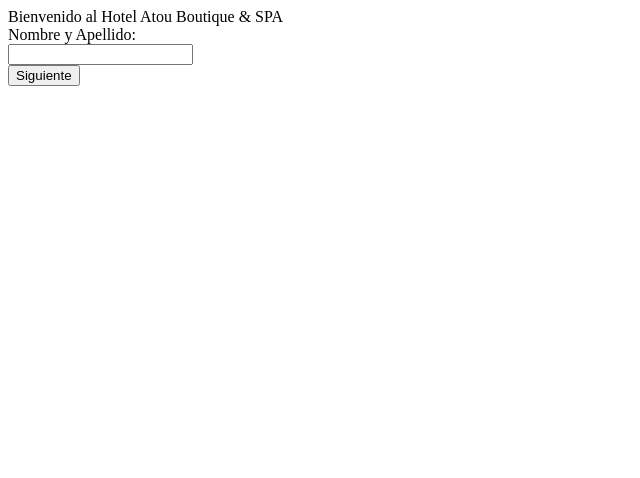
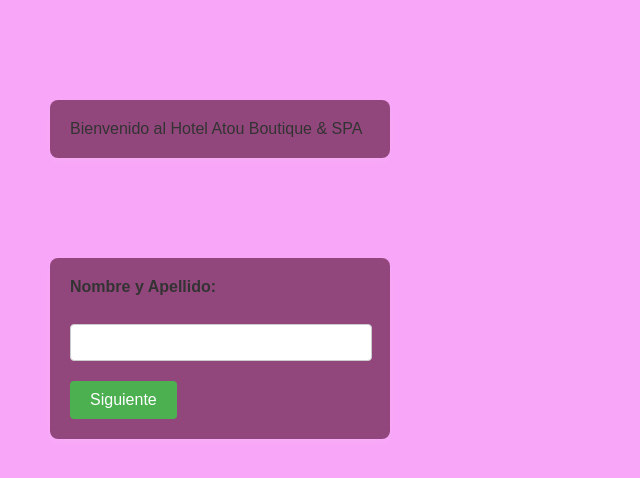
Before and after one commit to tatiana-lanza/hotel-Atou-Boutique-Spa, a plain HTML site: page index.html in a window 1280 px wide. Shown: the whole page, without its empty margins (0-640 px from the left). Drawn offline with Linux system fonts and the light colour scheme.

Commit message:
Modificacion del codigo

```diff
--- a/index.html
+++ b/index.html
@@ -4,6 +4,7 @@
     <meta charset="UTF-8">
     <meta name="viewport" content="width=device-width, initial-scale=1.0">
     <title>Hotel Atou Boutique & SPA</title>
+    <link rel="stylesheet" href="styles.css">
 </head>
 <body>
     <div id="mensaje"></div>
--- a/main.js
+++ b/main.js
@@ -1,64 +1,96 @@
 let habitacionesDisponibles = ["Standar", "Deluxe", "Suite"];
+let desayunos = ["continental", "americano"];
+
 function Reserva(nombre, mes, habitacion, desayuno) {
     this.nombre = nombre;
     this.mes = mes;
     this.habitacion = habitacion;
     this.desayuno = desayuno;
 }
+
 function validarMes(mes) {
     return !isNaN(mes) && mes >= 5;
 }
+
 function validarHabitacion(habitacion) {
     return habitacionesDisponibles.map(function (item) {
         return item.toLowerCase();
     }).includes(habitacion.toLowerCase());
 }
+
 function mostrarMensaje(mensaje) {
     document.getElementById("mensaje").innerText = mensaje;
 }
+
 function iniciarReserva() {
     mostrarMensaje("Bienvenido al Hotel Atou Boutique & SPA");
     document.getElementById("nombreForm").style.display = "block";
 }
+
 function manejarNombre() {
     let nombre = document.getElementById("nombre").value;
-    mostrarMensaje("Bienvenido " + nombre + ". A continuacion, coloque mes de reserva.");
+    mostrarMensaje("Bienvenido " + nombre + ". A continuación, coloque mes de reserva.");
     console.log("Nombre de la persona que reserva: " + nombre);
     document.getElementById("mesForm").style.display = "block";
+    document.getElementById("nombreForm").style.display = "none";
 }
+
 function manejarMes() {
     let mes = parseInt(document.getElementById("mes").value);
     console.log("Mes seleccionado: " + mes);
     if (validarMes(mes)) {
         mostrarMensaje("Tenemos disponibilidad para este mes");
         document.getElementById("habitacionForm").style.display = "block";
+        document.getElementById("mesForm").style.display = "none";
     } else {
         mostrarMensaje("Lo sentimos, no disponemos de habitaciones para el mes seleccionado");
     }
 }
+
 function manejarHabitacion() {
     let habitacion = document.getElementById("habitacion").value;
     if (validarHabitacion(habitacion)) {
-        mostrarMensaje("La habitacion seleccionada es: " + habitacion);
+        mostrarMensaje("La habitación seleccionada es: " + habitacion);
         document.getElementById("desayunoForm").style.display = "block";
+        document.getElementById("habitacionForm").style.display = "none";
     } else {
-        mostrarMensaje("La habitacion seleccionada no es valida. Por favor elija una opcion valida.");
+        mostrarMensaje("La habitación seleccionada no es válida. Por favor elija una opción válida.");
     }
 }
+
 function manejarDesayuno() {
     let desayuno = document.getElementById("desayuno").value.toLowerCase();
     if (desayunos.includes(desayuno)) {
-        mostrarMensaje("Ha seleccionado el desayuno " + desayuno + ". Su reserva ha finalizado con exito.");
-        console.log("Desayuno seleccionado:" + desayuno);
+        mostrarMensaje("Ha seleccionado el desayuno " + desayuno + ". Su reserva ha finalizado con éxito.");
+        console.log("Desayuno seleccionado: " + desayuno);
         guardarReserva();
+        document.getElementById("desayunoForm").style.display = "none";
     } else {
-        mostrarMensaje("La opcion de desayuno elegida no es valida. Por favor, elija entre Continental o Americano");
+        mostrarMensaje("La opción de desayuno elegida no es válida. Por favor, elija entre Continental o Americano");
     }
 }
+
 function guardarReserva() {
-    let reserva = new Reserva(document.getElementById("nombre").value, parseInt(document.getElementById("mes").value), document.getElementById("habitacion").value, document.getElementById("desayuno").value);
+    let reserva = new Reserva(
+        document.getElementById("nombre").value,
+        parseInt(document.getElementById("mes").value),
+        document.getElementById("habitacion").value,
+        document.getElementById("desayuno").value
+    );
+    console.log("Guardando reserva en localStorage: ", reserva);
     localStorage.setItem("reserva", JSON.stringify(reserva));
 }
+
+function mostrarReserva() {
+    let reserva = localStorage.getItem("reserva");
+    if (reserva) {
+        console.log("Reserva almacenada en localStorage: ", JSON.parse(reserva));
+    } else {
+        console.log("No hay reservas almacenadas en localStorage.");
+    }
+}
+
 window.onload = function () {
     iniciarReserva();
+    mostrarReserva();
 };
--- /dev/null
+++ b/styles.css
@@ -0,0 +1,56 @@
+/* Estilos generales */
+body {
+    font-family: Arial, sans-serif;
+    background-color: #f8a6f8;
+    color: #333;
+    margin: 0;
+    padding: 0;
+    justify-content: center;
+    align-items: center;
+    height: 100vh;
+}
+
+/* Contenedor principal */
+#mensaje, form {
+    background-color: #92477c;
+    border-radius: 8px;
+    box-shadow: 0 4px 8px rgba(245, 238, 238, 0.1);
+    padding: 20px;
+    width: 300px;
+    margin-bottom: 20px;
+    margin-left: 50px;
+    margin-top: 100px;
+}
+
+/* Estilos para los formularios */
+form label {
+    font-weight: bold;
+    margin-bottom: 10px;
+    display: block;
+}
+
+form input, form select {
+    width: calc(100% - 20px);
+    padding: 10px;
+    margin-bottom: 20px;
+    border: 1px solid #ccc;
+    border-radius: 4px;
+}
+
+/* Estilos para los botones */
+form button {
+    background-color: #4CAF50;
+    color: white;
+    border: none;
+    padding: 10px 20px;
+    text-align: center;
+    text-decoration: none;
+    display: inline-block;
+    font-size: 16px;
+    border-radius: 4px;
+    cursor: pointer;
+}
+
+form button:hover {
+    background-color: #45a049;
+}
```
